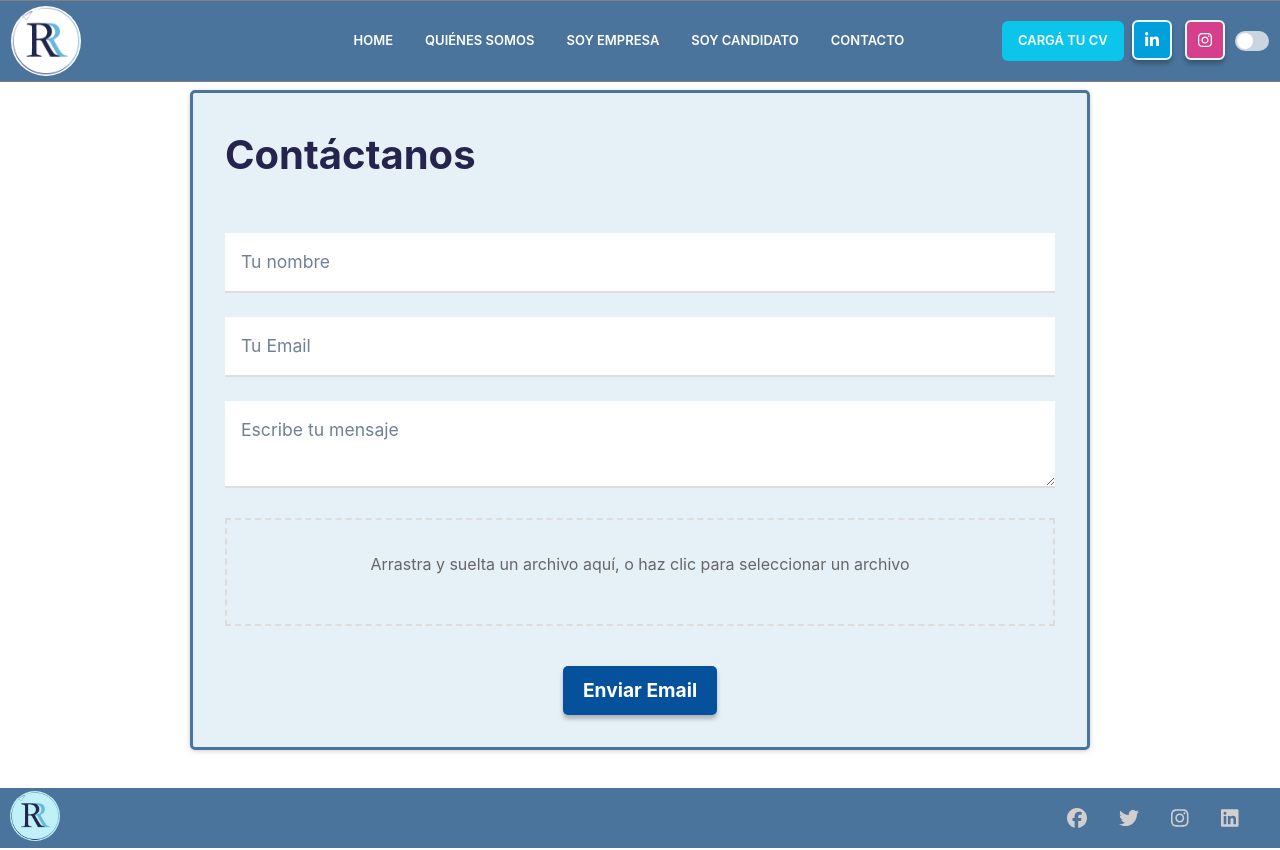
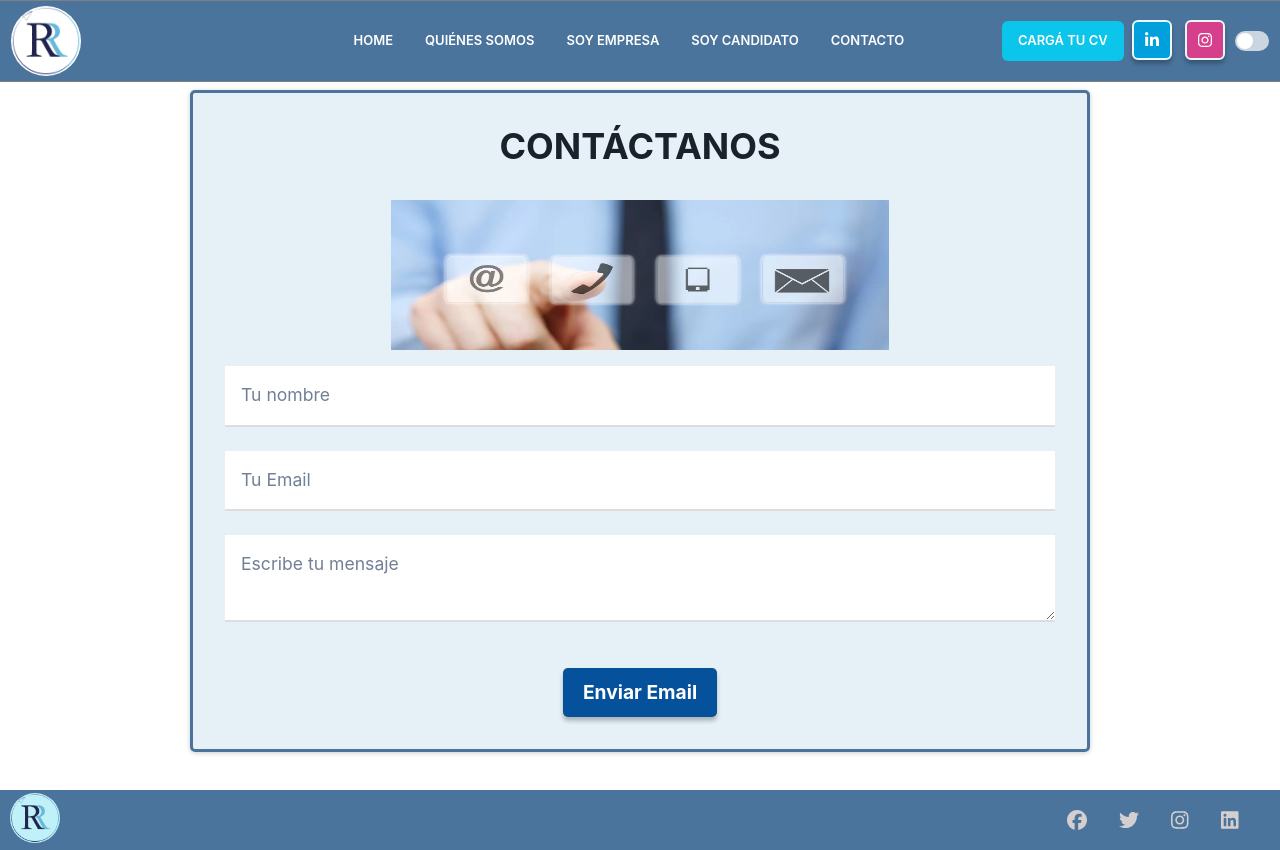
Before and after one commit to AgustinaMonzon/rrconsultora, a React (Create React App) app: page /contact in a window 1280 px wide. Built offline with nearby package versions, Linux system fonts and the light colour scheme.

Commit message:
nuevos cambios meli

```diff
--- a/src/Components/AboutUs/AboutNahir/AboutNahir.js
+++ b/src/Components/AboutUs/AboutNahir/AboutNahir.js
@@ -5,6 +5,7 @@ import {
   useMediaQuery,
   Flex,
   IconButton,
+  useColorModeValue
 } from "@chakra-ui/react";
 import NavBar from "../../NavBar/NavBar";
 import Footer from "../../Footer/Footer";
@@ -13,6 +14,7 @@ import profileImg from "./profile.jpeg";
 
 function AboutSabrina() {
   const [isLargerThan640] = useMediaQuery("(min-width: 640px)");
+  const textColor = useColorModeValue("gray.700", "whiteAlpha.900");
 
   return (
     <Box>
@@ -31,6 +33,7 @@ function AboutSabrina() {
           ml={["0%", "0%", "0%", "-65%", "-72%", "-76%"]}
           mt={["-11%", "-4%", "0%"]}
           justifyContent={"center"}
+          color={textColor}
         >
           Acerca de mi
         </Text>
@@ -68,7 +71,7 @@ function AboutSabrina() {
           >
             Nahir Reverdito.
           </Text>
-          <Text fontSize={["12px", "14px", "15px", "16px"]}>
+          <Text fontSize={["12px", "14px", "15px", "16px"]}  color={textColor}>
             Profesional apasionada por la selección y atracción de talentos.
             Creo que lo más importante es generar una cálida experiencia tanto
             para el candidato como para la empresa. Licenciada en Recursos
--- a/src/Components/AboutUs/AboutSabrina/AboutSabrina.js
+++ b/src/Components/AboutUs/AboutSabrina/AboutSabrina.js
@@ -5,6 +5,7 @@ import {
   useMediaQuery,
   Flex,
   IconButton,
+  useColorModeValue
 } from "@chakra-ui/react";
 import NavBar from "../../NavBar/NavBar";
 import Footer from "../../Footer/Footer";
@@ -13,6 +14,7 @@ import profileImg from "./profile.jpeg";
 
 function AboutSabrina() {
   const [isLargerThan640] = useMediaQuery("(min-width: 640px)");
+  const textColor = useColorModeValue("gray.700", "whiteAlpha.900");
 
   return (
     <Box>
@@ -28,9 +30,10 @@ function AboutSabrina() {
           fontSize={["20px", "22px", "35"]}
           mb="4"
           display={"flex"}
-          ml={["0%", "0%", "0%", "-65%", "-72%", "-76%"]}
+          ml={["-8%", "-8%", "-8%", "-65%", "-72%", "-76%"]}
           mt={["-11%", "-4%", "0%"]}
           justifyContent={"center"}
+          color={textColor}
         >
           Acerca de mi
         </Text>
@@ -45,7 +48,7 @@ function AboutSabrina() {
         p={["50px", "40px", "20"]}
       >
         {isLargerThan640 && (
-          <Box mr="6" width={["100%", "100%", "45%", "24%"]}>
+          <Box mr="6" width={["100%", "100%", "45%", "24%"]}  >
             <Image
               borderRadius="full"
               boxSize="200"
@@ -68,7 +71,7 @@ function AboutSabrina() {
           >
             Sabrina Reiris.
           </Text>
-          <Text fontSize={["12px", "14px", "15px", "16px"]}>
+          <Text fontSize={["12px", "14px", "15px", "16px"]} color={textColor}>
             Soy una profesional de Recursos Humanos con más de 6 años de
             experiencia en reclutamiento, selección y consultoría para empresas
             de primer nivel nacional e internacional. Me caracterizo por ser una
--- a/src/Components/Contact/Contact.js
+++ b/src/Components/Contact/Contact.js
@@ -1,10 +1,12 @@
 import React, { useState } from "react";
+import { Box, Heading, Text, Image } from "@chakra-ui/react";
 import Dropzone from "react-dropzone";
 import swal from "sweetalert";
 import PDFViewer from "pdf-viewer-reactjs";
 import NavBar from "../NavBar/NavBar";
 import Footer from "../Footer/Footer";
 import "./Contact.css";
+import foto from "./contact-bg2.webp"
 
 const Contact = () => {
   const [formData, setFormData] = useState({
@@ -85,7 +87,28 @@ const Contact = () => {
       <div className="contact-container">
         <form onSubmit={handleSubmit}>
           <div className="contact">
-            <h2 className="contact-title">Contáctanos</h2>
+          <Box>
+          <Heading
+          as="h1"
+          size={{ base:"md", md: "xl" }}
+          mb={{ base: 6, md: 8 }}
+          font-family="'Montserrat', sans-serif"
+          textAlign={"center"}
+          mt={{ base: 8, md: 0 }}
+          ml={["-11%","0%" ]}
+        >
+          CONTÁCTANOS
+        </Heading>
+  </Box>
+            <Image
+                src={foto}
+                w={["80%", "60%"]}
+                height={['70px','90px','110px','150px']}
+                alt="Foto contacto"
+                justifyContent="center"
+                marginBottom={'2%'}
+                marginLeft={["4%","20%"]}
+              />
             <div className="form">
               <input
                 type="text"
@@ -119,31 +142,7 @@ const Contact = () => {
               {!formData.message && errors.messageError && (
                 <span className="form-error">{errors.messageError}</span>
               )}
-              <div className="dropzone">
-                <Dropzone onDrop={handleDrop}>
-                  {({ getRootProps, getInputProps }) => (
-                    <div {...getRootProps()}>
-                      <input {...getInputProps()} />
-                      <p>
-                        Arrastra y suelta un archivo aquí, o haz clic para
-                        seleccionar un archivo
-                      </p>
-                    </div>
-                  )}
-                </Dropzone>
-                {formData.pdf && (
-                  <div className="pdf-preview">
-                    <PDFViewer
-                      document={{
-                        data: formData.pdf,
-                      }}
-                      hideRotation={true}
-                      hideToolbar={true}
-                      css="pdf-viewer"
-                    />
-                  </div>
-                )}
-              </div>
+
             </div>
           </div>
           <div style={{ display: "flex", justifyContent: "center" }}>
--- a/src/Components/Empresas/Empresas.js
+++ b/src/Components/Empresas/Empresas.js
@@ -1,8 +1,9 @@
-import { Box, Heading, Text, Image } from "@chakra-ui/react";
+import { Box, Heading, Text, Image, useColorModeValue } from "@chakra-ui/react";
 import Slider from "react-slick";
 import "./Empresas.css";
 
 export default function Empresas() {
+
   return (
     <div className="Empresas">
       <Box
@@ -10,7 +11,7 @@ export default function Empresas() {
         p={{ base: 4, md: 8 }}
         maxW={{ base: "100%", md: "80%" }}
         mx="auto"
-        backgroundColor={"white"}
+        bg={useColorModeValue("white", "gray.800")}
         marginBottom={"-1%"}
         marginTop={"-7%"}
       >
@@ -36,6 +37,7 @@ export default function Empresas() {
           </Heading>
         </Box>
       </Box>
+
       <Box
         className="Carrusel"
         p={{ base: 4, md: 8 }}
--- a/src/Components/Home/Home.js
+++ b/src/Components/Home/Home.js
@@ -120,7 +120,7 @@ function Home() {
           {/* <Carrousel /> */}
           <Image
             justifyContent={"center"}
-            marginLeft="22%"
+            marginLeft={["14%","20%","20%"]}
             w={"60%"}
             src="https://res.cloudinary.com/dc9ofeyv7/image/upload/v1677772329/FORTALECIENDO_LA_MANERA_QUE_CONECTAN_LAS_PERSONAS_Y_LAS_EMPRESAS_1_vvctap.png"
           />
--- a/src/Components/Valores/Valores.js
+++ b/src/Components/Valores/Valores.js
@@ -1,4 +1,4 @@
-import { Box, Heading, Text, Image } from "@chakra-ui/react";
+import { Box, Heading, Text, Image, Flex } from "@chakra-ui/react";
 import "./Valores.css";
 export default function Valores() {
   return (
@@ -30,7 +30,7 @@ export default function Valores() {
           RR CONSULTORÍA
         </Heading>
       </Box>
-      <Box
+      <Flex
         padding={"10px"}
         marginBottom={"13%"}
         display={"flex"}
@@ -64,7 +64,7 @@ export default function Valores() {
           >
             PROFESIONALISMO
           </Text>
-          <Box color="black" marginTop={2}>
+          <Box color="black" marginTop={2} >
             Creemos que el profesionalismo es fundamental para brindar el mejor
             servicio a nuestros clientes. Nos esforzamos por mantener altos
             estándares en todo lo que hacemos, desde nuestra comunicación hasta
@@ -182,7 +182,7 @@ export default function Valores() {
             innovadoras y adaptadas a sus necesidades.
           </Box>
         </Box>
-      </Box>
+      </Flex>
     </Box>
   );
 }
```
Also changed, not shown: src/Components/AboutUs/AboutUs.js (+12 -8 lines), src/Components/AboutUs/about.css (line endings or trailing spaces), src/Components/Contact/Contact.css (line endings or trailing spaces), src/Components/Contact/contact-bg2.webp (added).
